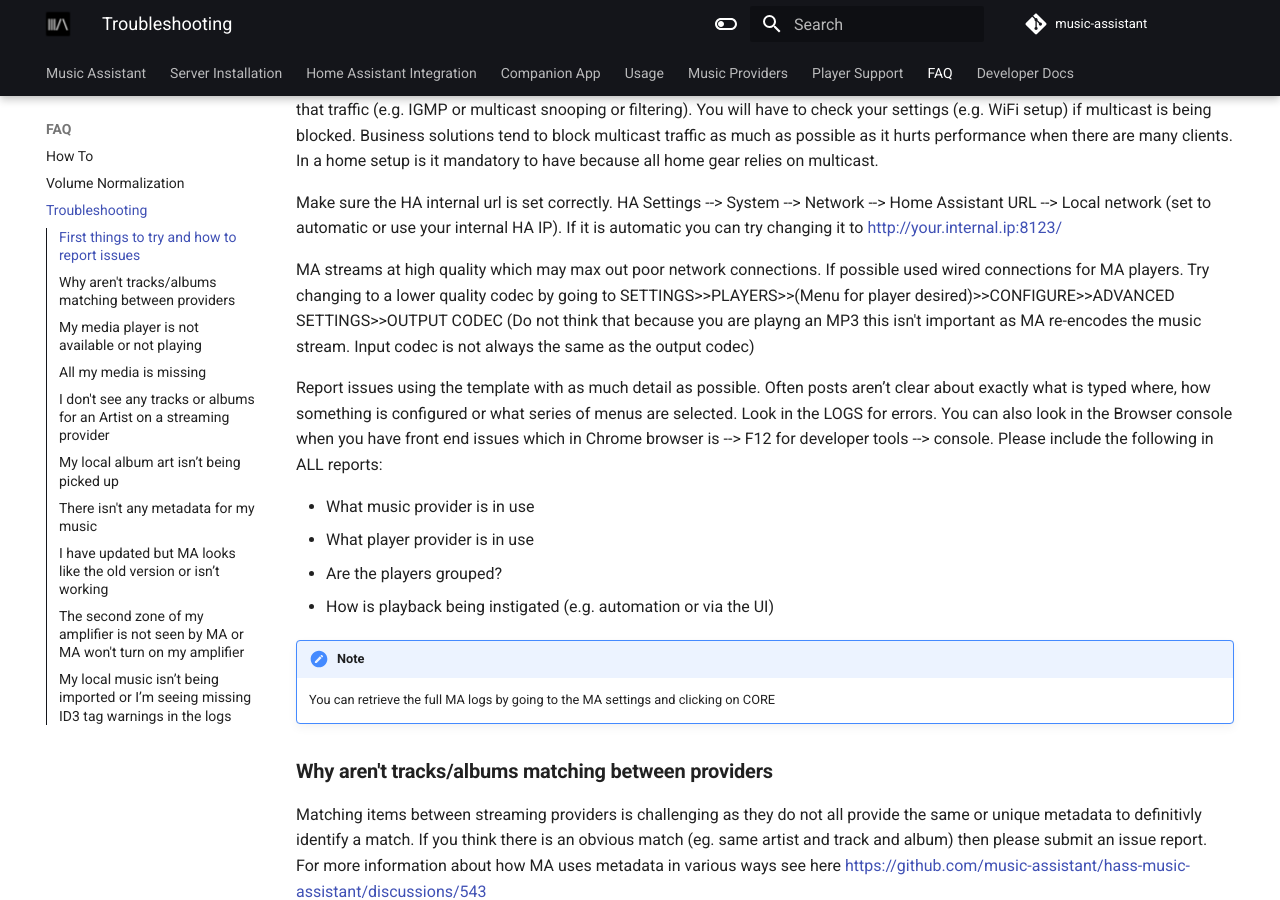
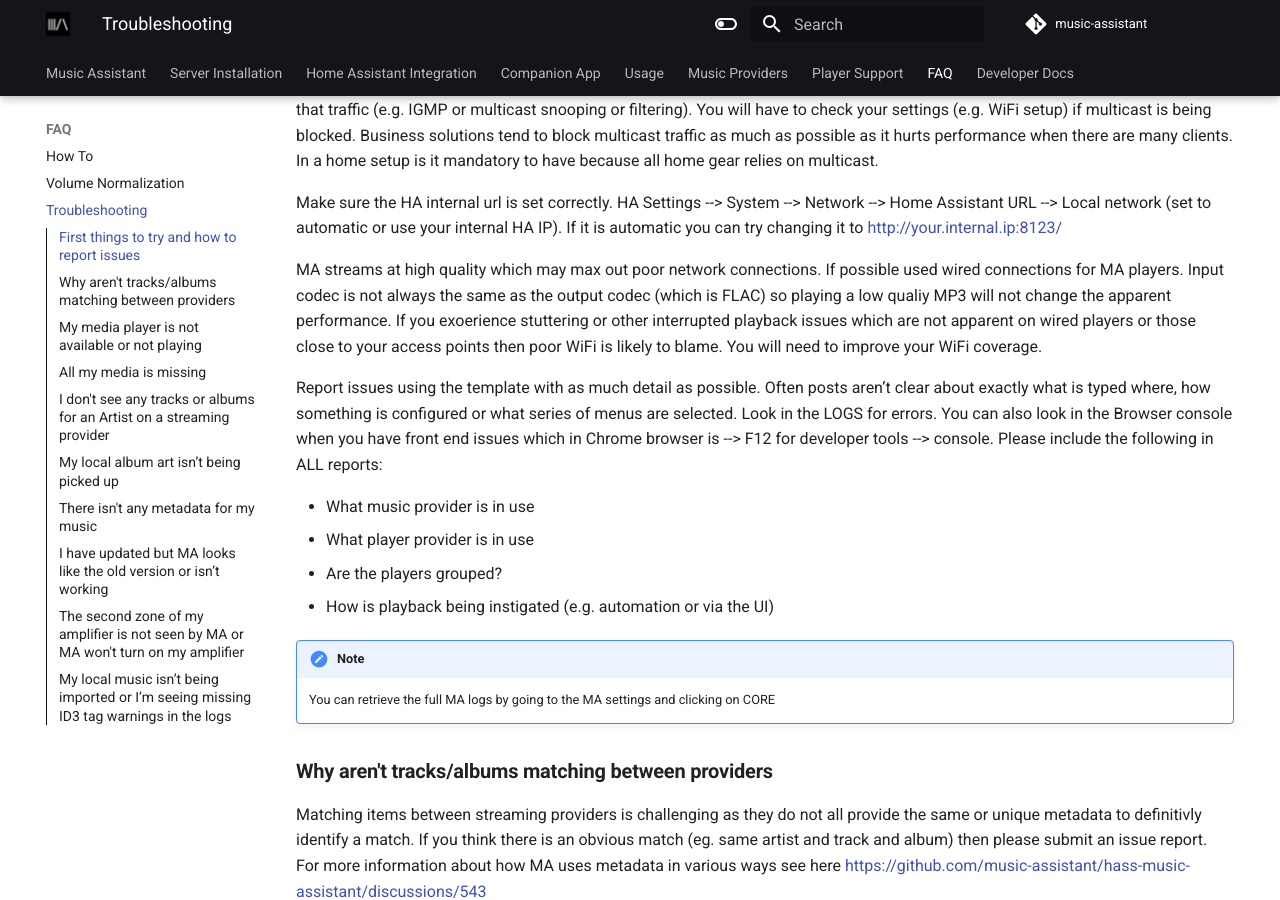
Before and after one commit to pwbriggs/music-assistant.github.io, an MkDocs documentation site: the page built from docs/faq/troubleshooting.md, in a window 1280 px wide and 900 px high, scrolled down 439 px. Built offline with MkDocs 1.6.1 and Material for MkDocs 9.7.7, drawn with Linux system fonts in a browser that asks for light colours.

Commit message:
Remove reference to codec

```diff
--- a/docs/faq/troubleshooting.md
+++ b/docs/faq/troubleshooting.md
@@ -8,7 +8,7 @@
 
 Make sure the HA internal url is set correctly. HA Settings --> System --> Network --> Home Assistant URL --> Local network (set to automatic or use your internal HA IP). If it is automatic you can try changing it to http://your.internal.ip:8123/
 
-MA streams at high quality which may max out poor network connections. If possible used wired connections for MA players. Try changing to a lower quality codec by going to SETTINGS>>PLAYERS>>(Menu for player desired)>>CONFIGURE>>ADVANCED SETTINGS>>OUTPUT CODEC (Do not think that because you are playng an MP3 this isn't important as MA re-encodes the music stream. Input codec is not always the same as the output codec)
+MA streams at high quality which may max out poor network connections. If possible used wired connections for MA players. Input codec is not always the same as the output codec (which is FLAC) so playing a low qualiy MP3 will not change the apparent performance. If you exoerience stuttering or other interrupted playback issues which are not apparent on wired players or those close to your access points then poor WiFi is likely to blame. You will need to improve your WiFi coverage.
 
 Report issues using the template with as much detail as possible. Often posts aren’t clear about exactly what is typed where, how something is configured or what series of menus are selected. Look in the LOGS for errors. You can also look in the Browser console when you have front end issues which in Chrome browser is --> F12 for developer tools --> console. Please include the following in ALL reports:
 
```
